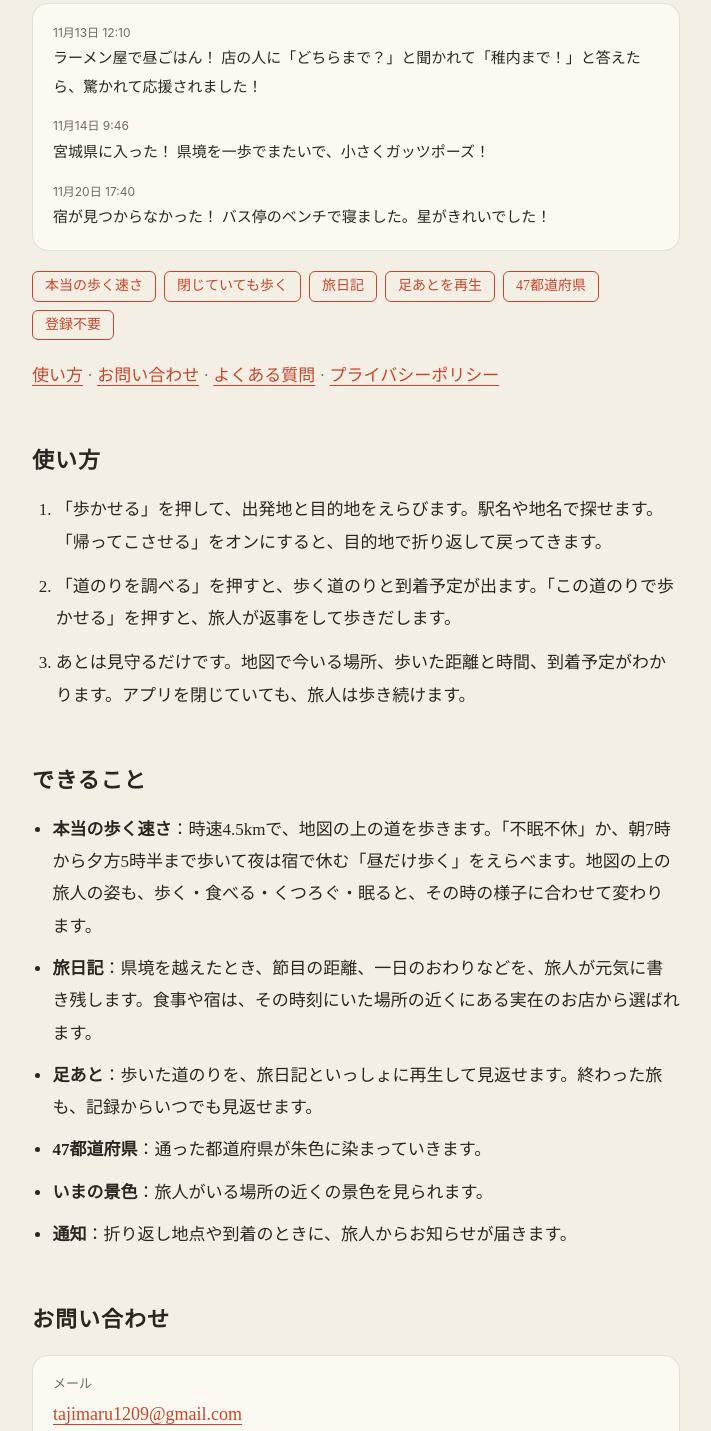
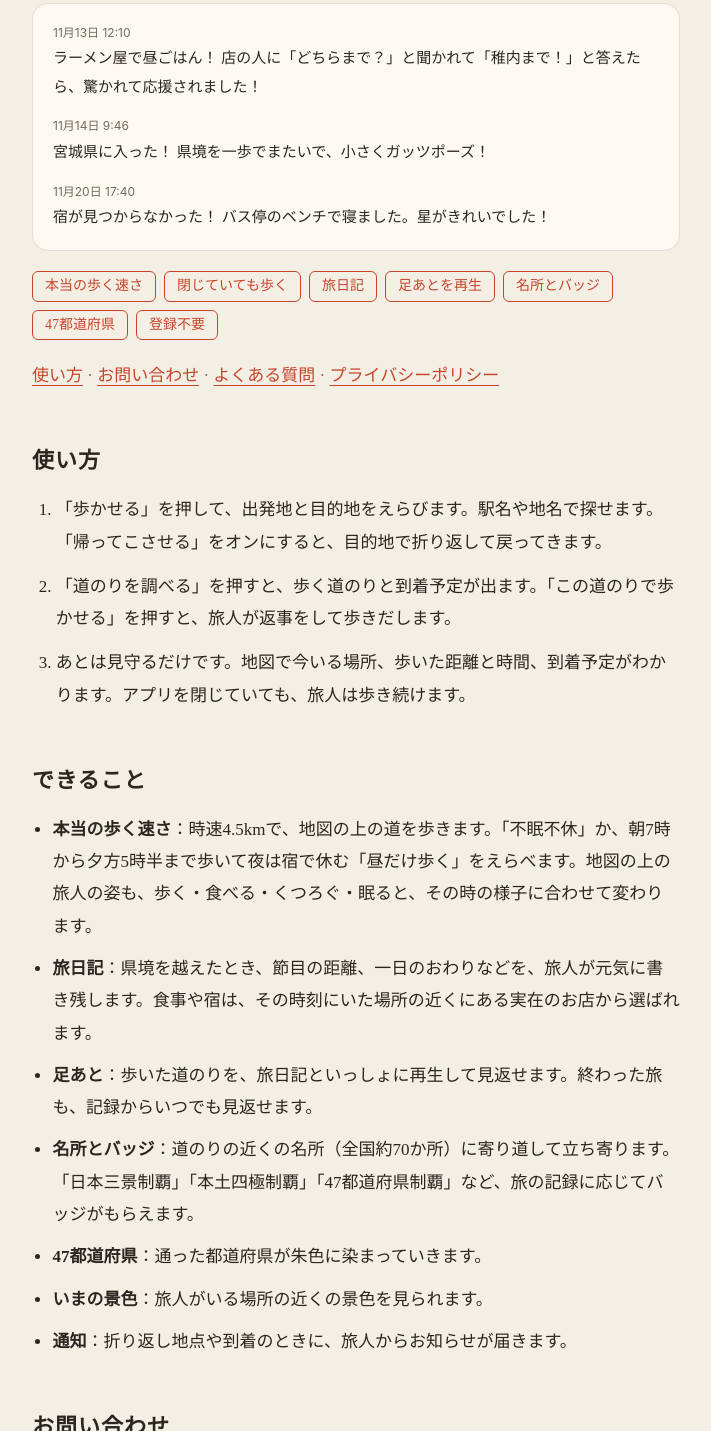
Before and after one commit to tajimaru1209/haiarukimasu-site, a plain HTML site: page index.html in a window 1280 px wide. Shown: the part 372-1803 px from the top of the page, without its empty margins (284-995 px from the left). Drawn offline with Linux system fonts and the light colour scheme.

Commit message:
Add landmarks and badges

```diff
--- a/index.html
+++ b/index.html
@@ -26,7 +26,7 @@
     <p><time>11月20日 17:40</time>宿が見つからなかった！ バス停のベンチで寝ました。星がきれいでした！</p>
   </div>
   <div class="badges">
-    <span>本当の歩く速さ</span><span>閉じていても歩く</span><span>旅日記</span><span>足あとを再生</span><span>47都道府県</span><span>登録不要</span>
+    <span>本当の歩く速さ</span><span>閉じていても歩く</span><span>旅日記</span><span>足あとを再生</span><span>名所とバッジ</span><span>47都道府県</span><span>登録不要</span>
   </div>
   <p class="jump"><a href="#how">使い方</a> · <a href="#contact">お問い合わせ</a> · <a href="#faq">よくある質問</a> · <a href="#privacy">プライバシーポリシー</a></p>
 
@@ -42,6 +42,7 @@
     <li><strong>本当の歩く速さ</strong>：時速4.5kmで、地図の上の道を歩きます。「不眠不休」か、朝7時から夕方5時半まで歩いて夜は宿で休む「昼だけ歩く」をえらべます。地図の上の旅人の姿も、歩く・食べる・くつろぐ・眠ると、その時の様子に合わせて変わります。</li>
     <li><strong>旅日記</strong>：県境を越えたとき、節目の距離、一日のおわりなどを、旅人が元気に書き残します。食事や宿は、その時刻にいた場所の近くにある実在のお店から選ばれます。</li>
     <li><strong>足あと</strong>：歩いた道のりを、旅日記といっしょに再生して見返せます。終わった旅も、記録からいつでも見返せます。</li>
+    <li><strong>名所とバッジ</strong>：道のりの近くの名所（全国約70か所）に寄り道して立ち寄ります。「日本三景制覇」「本土四極制覇」「47都道府県制覇」など、旅の記録に応じてバッジがもらえます。</li>
     <li><strong>47都道府県</strong>：通った都道府県が朱色に染まっていきます。</li>
     <li><strong>いまの景色</strong>：旅人がいる場所の近くの景色を見られます。</li>
     <li><strong>通知</strong>：折り返し地点や到着のときに、旅人からお知らせが届きます。</li>
```
